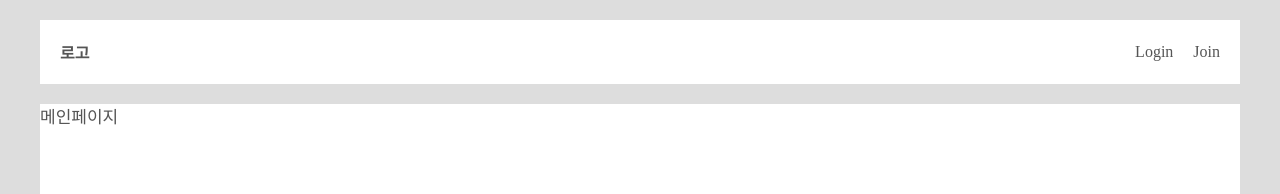
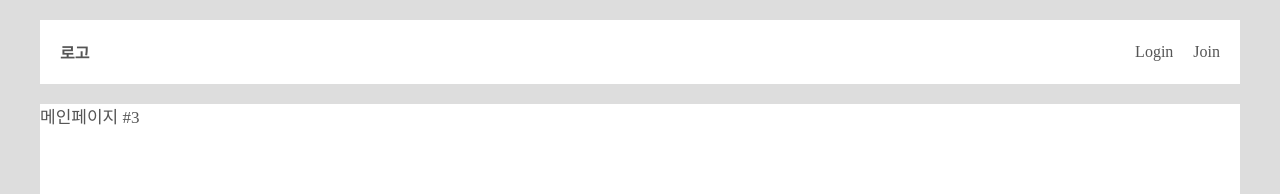
Before and after one commit to widenety/nexttest, a Next.js app: page / in a window 1280 px wide. Shown: the top 194 px of the page. Built offline with nearby package versions, Linux system fonts and the light colour scheme.

Commit message:
Added test.

```diff
--- a/src/app/page.tsx
+++ b/src/app/page.tsx
@@ -1,7 +1,7 @@
 //import Image from 'next/image';
 export default function Home() {
 	return (
-		<div>메인페이지</div>
+		<div>메인페이지 #3</div>
 		/*
 		<div className="grid grid-rows-[20px_1fr_20px] items-center justify-items-center min-h-screen p-8 pb-20 gap-16 sm:p-20 font-[family-name:var(--font-geist-sans)]">
 			<main className="flex flex-col gap-[32px] row-start-2 items-center sm:items-start">
```
